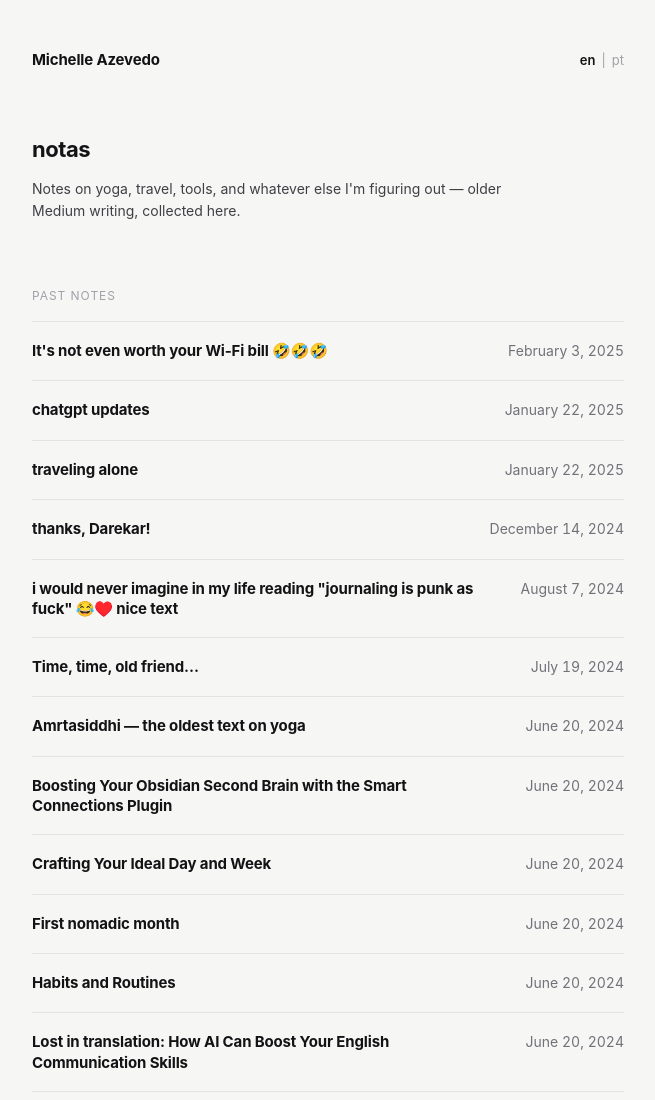
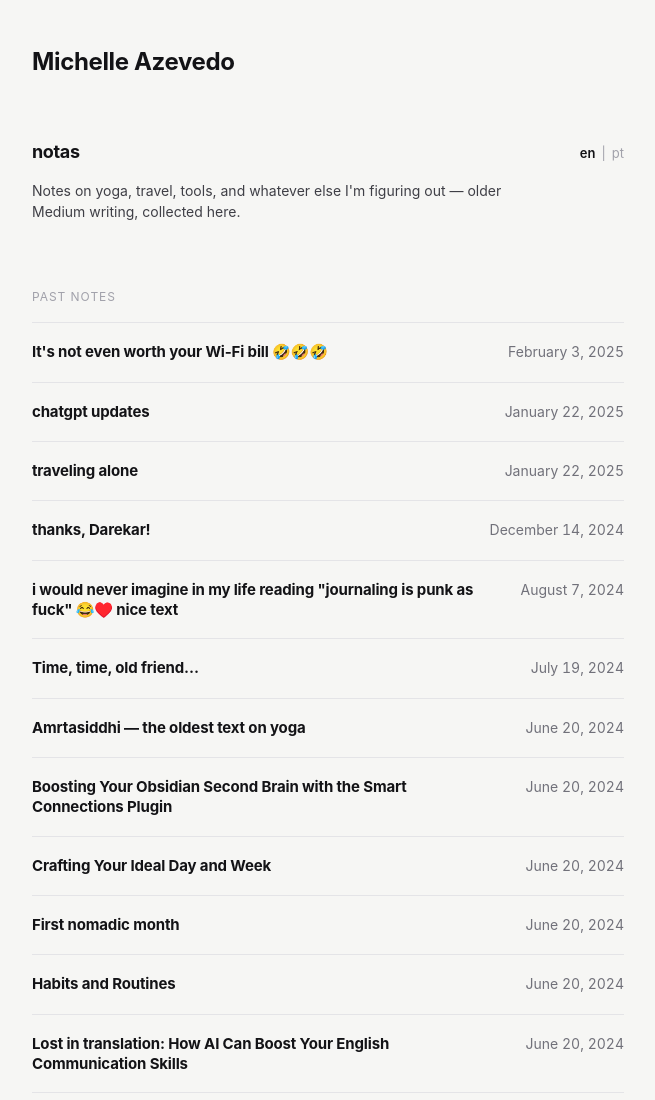
Before and after one commit to micazev/micazev.com, a Gatsby site: page /notas in a window 1280 px wide. Shown: the top 1100 px of the page, without its empty margins (312-967 px from the left). Built offline with nearby package versions, Linux system fonts and the light colour scheme; Gatsby itself is replaced by a stand-in of ours.

Commit message:
Align the language toggle with notas and enlarge the home name.
Co-authored-by: Cursor <cursoragent@cursor.com>

```diff
--- a/src/pages/notas.js
+++ b/src/pages/notas.js
@@ -47,10 +47,13 @@ const NotasPage = () => {
 
   return (
     <main className="notas-page" lang={t.htmlLang}>
-      <div className="notas-topbar">
       <a className="notas-home" href="/">
         Michelle Azevedo
       </a>
+
+      <header className="notas-header reveal">
+        <div className="notas-title-row">
+          <h1 className="notas-title">{t.title}</h1>
           <div className="notas-lang" role="group" aria-label="Language">
             <button
               type="button"
@@ -73,9 +76,6 @@ const NotasPage = () => {
             </button>
           </div>
         </div>
-
-      <header className="notas-header reveal">
-        <h1 className="notas-title">{t.title}</h1>
         <p className="notas-blurb">{t.blurb}</p>
       </header>
 
--- a/src/styles/global.css
+++ b/src/styles/global.css
@@ -420,18 +420,12 @@ body:has(.notas-page) {
   background: #f6f6f4;
 }
 
-.notas-topbar {
-  display: flex;
-  align-items: center;
-  justify-content: space-between;
-  gap: var(--space-md);
-}
-
 .notas-home {
   color: var(--ink);
-  font-size: 15px;
+  font-size: 24px;
   font-weight: 650;
-  letter-spacing: -0.01em;
+  letter-spacing: -0.015em;
+  line-height: 1.2;
   text-decoration: none;
 }
 
@@ -479,8 +473,15 @@ body:has(.notas-page) {
   margin-top: var(--space-xl);
 }
 
+.notas-title-row {
+  display: flex;
+  align-items: baseline;
+  justify-content: space-between;
+  gap: var(--space-md);
+}
+
 .notas-title {
-  font-size: 22px;
+  font-size: 18px;
   font-weight: 700;
   letter-spacing: -0.02em;
   line-height: 1.2;
```
Lines whose indentation alone changed are shown as unchanged.
